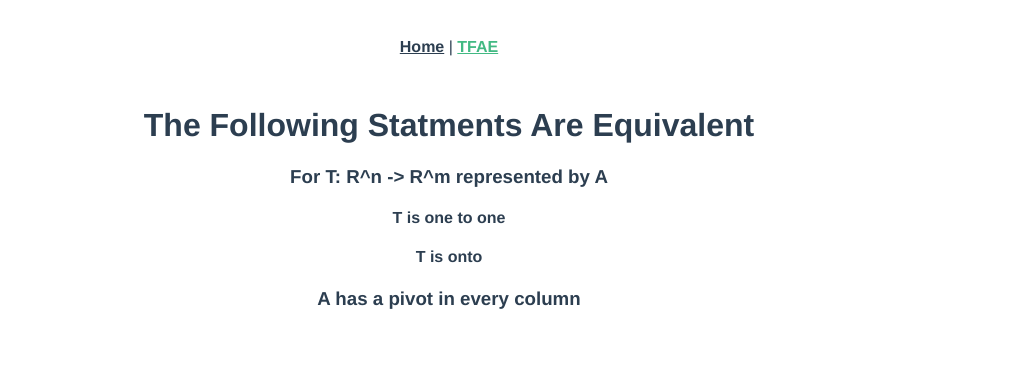
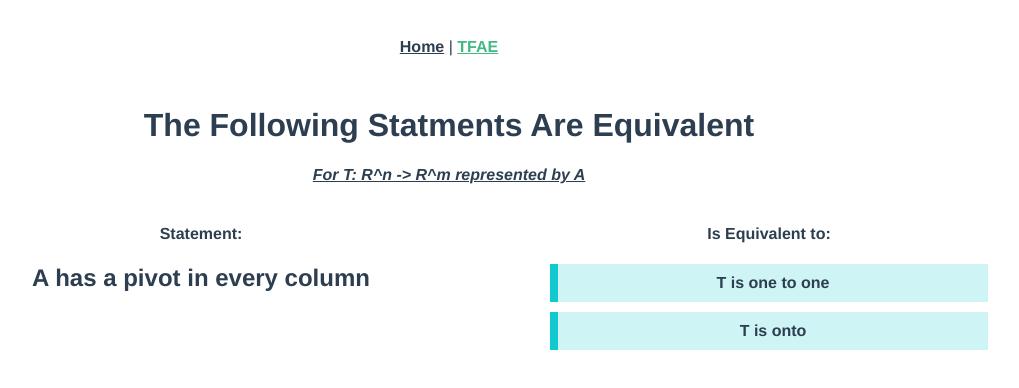
Before and after one commit to thetravisweber/Linear-Algebra, a Vue app: page /tfae in a window 1280 px wide. Shown: the top 388 px of the page, without its empty margins (191-1210 px from the left). Built offline with nearby package versions, Linux system fonts and the light colour scheme.

Commit message:
TFAE styled decently

```diff
--- a/src/views/TFAE.vue
+++ b/src/views/TFAE.vue
@@ -1,18 +1,24 @@
 <template>
   <div class="TFAE">
     <h1>The Following Statments Are Equivalent</h1>
-    <h3 id="context">{{ currentProblemSet.context }}</h3>
+    <h4 id="context">
+      <i>{{ currentProblemSet.context }}</i>
+    </h4>
     <div id="options">
-      <h4
+      <h4 class="problem-head">Is Equivalent to:</h4>
+      <div
         v-for="problem in currentProblemSet.problems"
         :key="problem.statement"
         class="option"
       >
-        {{ problem.statement }}
-      </h4>
+        <h4>
+          {{ problem.statement }}
+        </h4>
+      </div>
     </div>
     <div id="question">
-      <h3 id="equivalency">{{ currentQuestion }}</h3>
+      <h4 class="problem-head">Statement:</h4>
+      <h2 id="equivalency">{{ currentQuestion }}</h2>
     </div>
   </div>
 </template>
@@ -45,3 +51,41 @@ export default {
   },
 };
 </script>
+
+<style scoped>
+#options {
+  position: fixed;
+  width: 50%;
+  left: 50%;
+  margin-top: 0;
+}
+
+.option {
+  width: 80%;
+  margin: auto;
+  padding-bottom: 10px;
+}
+
+.option h4 {
+  padding: 10px;
+  margin: auto;
+  width: 80%;
+  border-left: 8px solid rgba(16, 200, 205);
+  background-color: rgba(16, 200, 205, 0.2);
+}
+
+.problem-head {
+  margin-top: 20px;
+}
+
+#question {
+  position: fixed;
+  margin-left: 10%;
+  width: 40%;
+  margin-top: auto;
+}
+
+#context {
+  text-decoration: underline;
+}
+</style>
```
